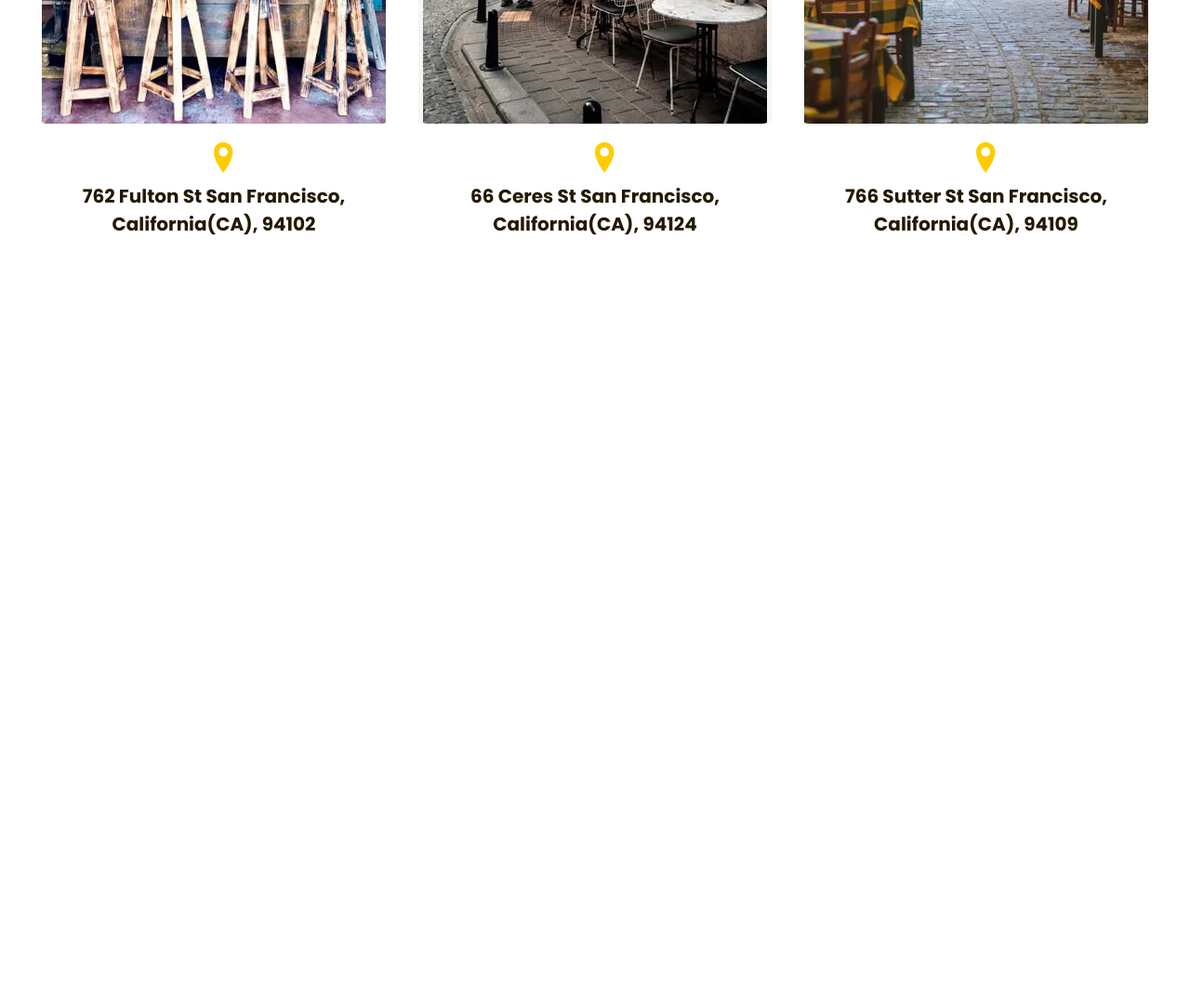
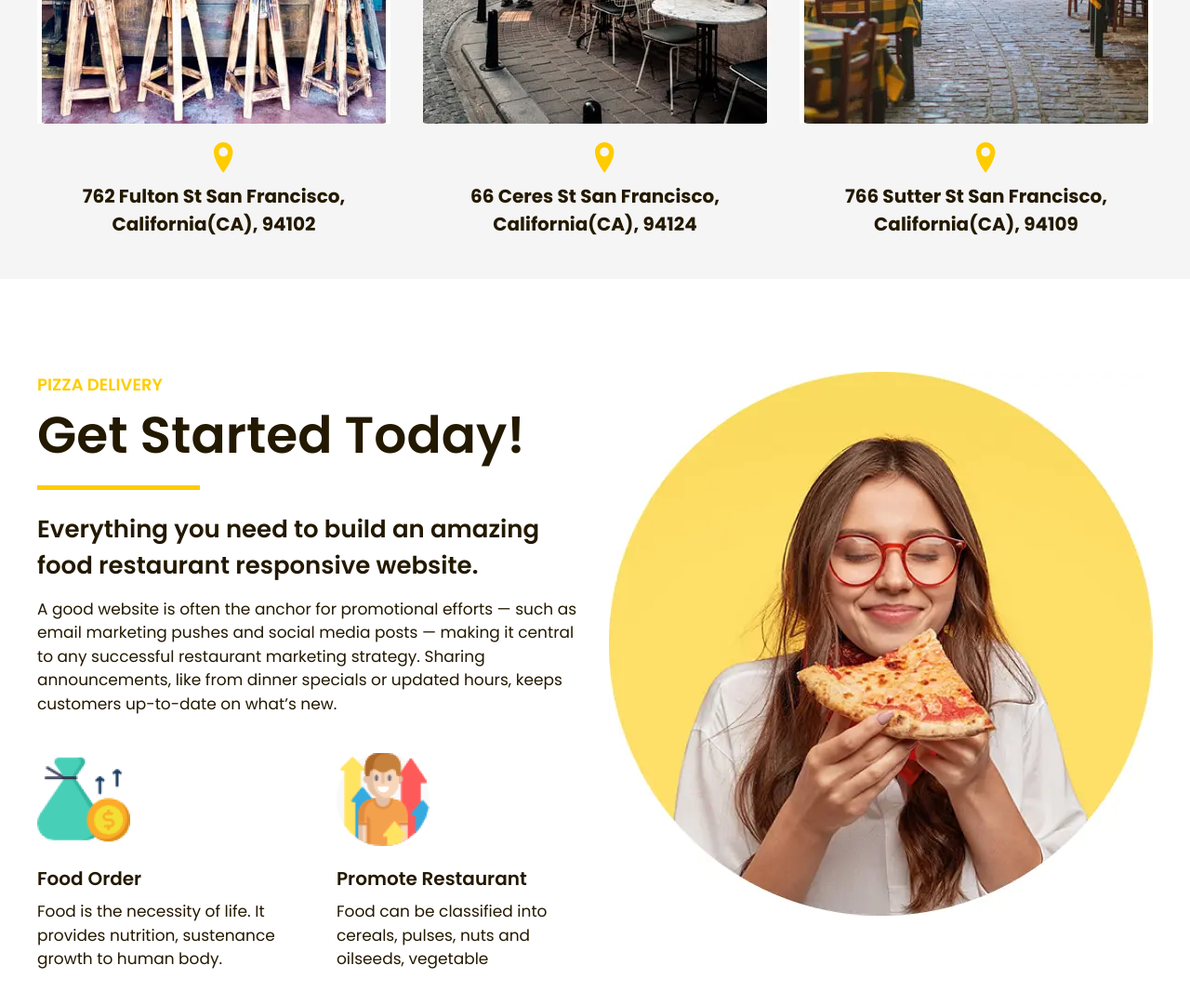
Before and after one commit to dsurdiy/food-mood, a plain HTML site: page index.html in a window 1280 px wide. Shown: the part 2416-3497 px from the top of the page at 93% size. Before the commit the page ends 2716 px from the top, so only its background shows below. Drawn offline with Linux system fonts and the light colour scheme.

Commit message:
added delivery section

```diff
--- a/index.html
+++ b/index.html
@@ -167,6 +167,56 @@
                </div>
             </div>
          </section>
+
+         <section class="delivery">
+            <div class="delivery__container">
+               <div class="delivery__content">
+                  <div class="delivery__top section-top">
+                     <h3 class="section-top__label">PIZZA DELIVERY</h3>
+                     <h2 class="section-top__title">Get Started Today!</h2>
+                  </div>
+                  <h4 class="delivery__label">
+                     Everything you need to build an amazing food restaurant responsive website.
+                  </h4>
+                  <div class="delivery__text">
+                     <p>
+                        A good website is often the anchor for promotional efforts — such as email marketing pushes and
+                        social media posts —
+                        making it central to any successful restaurant marketing strategy. Sharing announcements, like
+                        from dinner specials or
+                        updated hours, keeps customers up-to-date on what’s new.
+                     </p>
+                  </div>
+                  <div class="delivery__features features-delivery">
+                     <div class="features-delivery__item">
+                        <img src="img/delivery/02.png" alt="Food order image">
+                        <h5 class="features-delivery__item-title">
+                           Food Order
+                        </h5>
+                        <div class="features-delivery__item-text">
+                           <p>
+                              Food is the necessity of life. It provides nutrition, sustenance growth to human body.
+                           </p>
+                        </div>
+                     </div>
+                     <div class="features-delivery__item">
+                        <img src="img/delivery/03.png" alt="Promote restaurant image">
+                        <h5 class="features-delivery__item-title">
+                           Promote Restaurant
+                        </h5>
+                        <div class="features-delivery__item-text">
+                           <p>
+                              Food can be classified into cereals, pulses, nuts and oilseeds, vegetable
+                           </p>
+                        </div>
+                     </div>
+                  </div>
+               </div>
+               <div class="delivery__image">
+                  <img src="img/delivery/01.webp" alt="A girl with a pizza in her hands">
+               </div>
+            </div>
+         </section>
       </main>
 
       <footer class="footer">
--- a/scss/style.scss
+++ b/scss/style.scss
@@ -208,6 +208,7 @@
 
 .outlets {
    padding-top: 75px;
+   background-color: #f5f5f5;
 
    &__top {
       margin-bottom: 25px;
@@ -217,9 +218,6 @@
       display: grid;
       grid-template-columns: repeat(3, 1fr);
       gap: 30px;
-   }
-
-   &__item {
    }
 }
 
@@ -250,9 +248,72 @@
    }
 }
 
+/* =================== DELIVERY style =================== */
+
+.delivery {
+   padding: 100px 0;
+
+   &__container {
+      display: grid;
+      grid-template-columns: repeat(2, 1fr);
+      column-gap: 30px;
+   }
+
+   &__top {
+      text-align: left;
+      margin-bottom: 15px;
+
+      &::after {
+         content: "";
+         display: inline-block;
+         width: 175px;
+         height: 5px;
+         background-color: $accentColor;
+      }
+   }
+
+   &__label {
+      font-size: 26px;
+      font-weight: 600;
+      &:not(:last-child) {
+         margin-bottom: 15px;
+      }
+   }
+
+   &__text {
+      &:not(:last-child) {
+         margin-bottom: 40px;
+      }
+   }
+
+   &__image {
+      img {
+         max-width: 100%;
+      }
+   }
+}
+
+.features-delivery {
+   display: flex;
+   column-gap: 15px;
+
+   &__item {
+      img {
+         margin-bottom: 20px;
+      }
+   }
+
+   &__item-title {
+      font-size: 20px;
+      font-weight: 600;
+      &:not(:last-child) {
+         margin-bottom: 8px;
+      }
+   }
+}
+
 /* ===================  =================== */
 /* ===================  =================== */
 /* ===================  =================== */
 /* ===================  =================== */
 /* ===================  =================== */
-/* ===================  =================== */
```
Also changed, not shown: css/style.min.css, img/delivery/01.webp (added), img/delivery/02.png (added), img/delivery/03.png (added), 4 other files.
